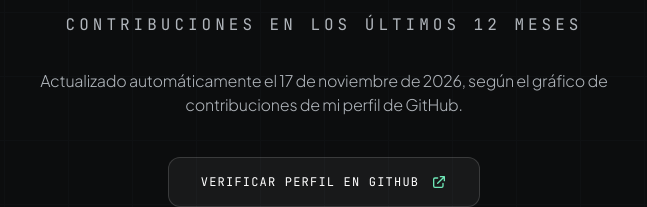
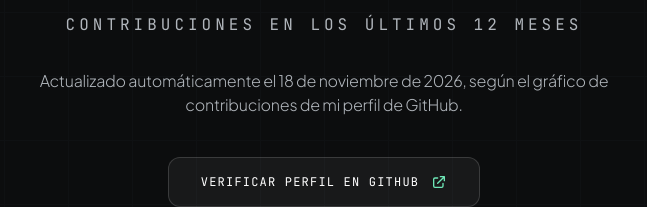
Before and after one commit to GuillermoEstefanPuello/GuillermoEstefanPuello.github.io, a plain HTML site: page index.html in a window 1280 px wide. Shown: the part 2551-2758 px from the top of the page, 316-963 px from the left. Drawn offline with Linux system fonts and the light colour scheme.

```diff
--- a/index.html
+++ b/index.html
@@ -278,7 +278,7 @@
           Contribuciones en los últimos 12 meses
         </p>
 <p class="max-w-xl mx-auto text-neutral-400 font-light text-sm sm:text-base leading-relaxed mb-10">
-          Actualizado automáticamente el <span data-contribs-date>17 de noviembre de 2026</span>, según el gráfico de contribuciones de mi perfil de GitHub.
+          Actualizado automáticamente el <span data-contribs-date>18 de noviembre de 2026</span>, según el gráfico de contribuciones de mi perfil de GitHub.
         </p>
 <a class="inline-flex items-center gap-3 px-8 py-4 rounded-xl bg-white/5 hover:bg-white/10 border border-white/15 text-white font-mono text-xs tracking-widest uppercase transition-all hover:scale-105 group" href="https://github.com/GuillermoEstefanPuello" rel="noopener noreferrer" target="_blank">
 <span>Verificar perfil en GitHub</span>
```
